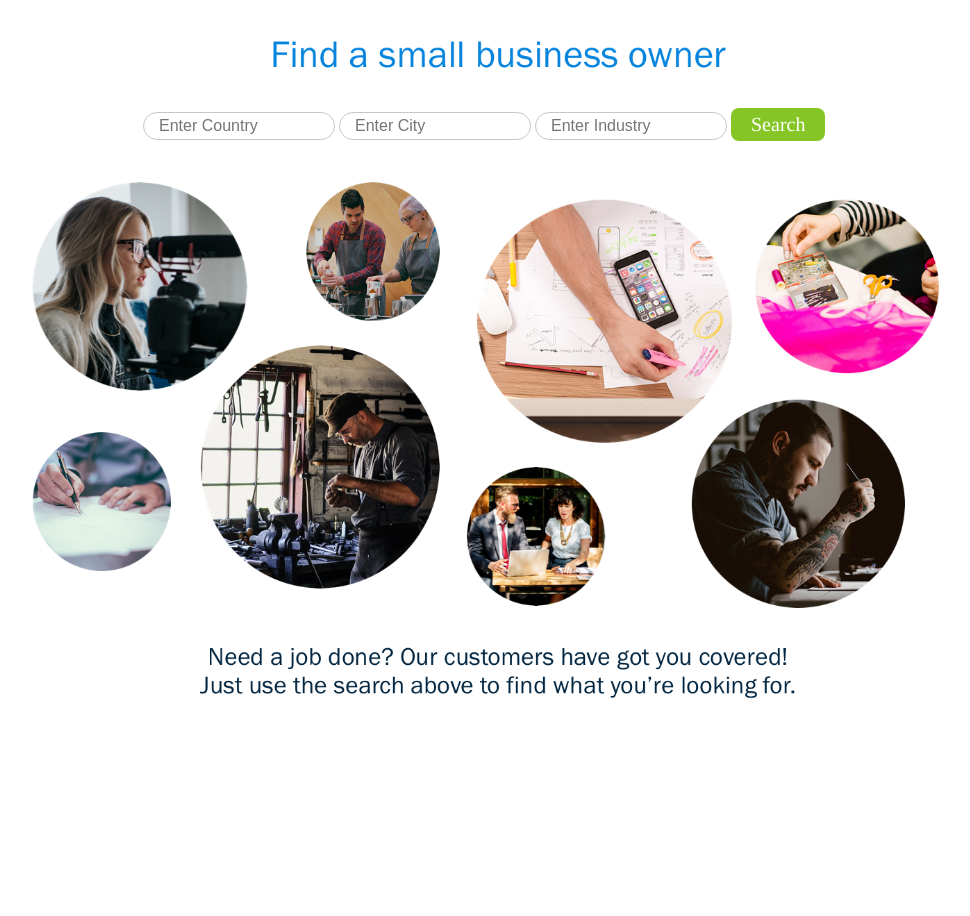
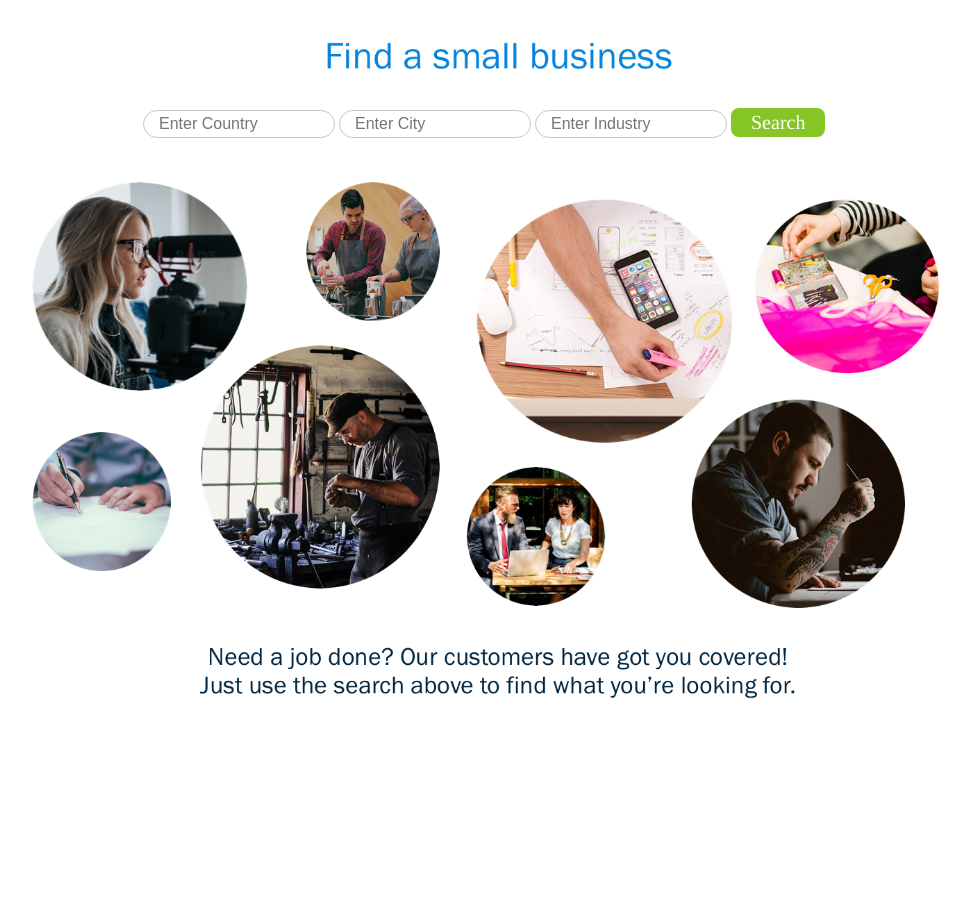
Before and after one commit to zenapotts/HackOff, a PHP site: page / in a window 1280 px wide. Shown: the whole page, without its empty margins (142-1112 px from the left). Run offline with PHP 8.4, Linux system fonts and the light colour scheme; some libraries are stand-ins or nearby versions.

Commit message:
Make Search Bar Smaller

```diff
--- a/home.css
+++ b/home.css
@@ -10,13 +10,17 @@ background: #fff;
 color: #8495a2;
 }
 
+.a{
+	color: #85c525;
+}
+
 .button{
 border: 0px solid #85C51F;
   font-family: Times;
   color: #ffffff;
   font-size: 20px;
   background: #85c525;
-  padding: 5px 20px 5px 20px;
+  padding: 3px 20px 3px 20px;
   text-decoration: none;
   border-radius: 8px;
   transition: background-color 0.15s;
@@ -25,3 +29,11 @@ border: 0px solid #85C51F;
 body {
 	background-color: #ffffff;
 }
+
+.search-icon {
+    position: absolute;
+    top: 15px;
+    left: 20px;
+}
+
+.container.form.
--- a/index.html
+++ b/index.html
@@ -20,7 +20,7 @@
 		.container {
 			margin: auto;
 			width: 1000px;
-			background-image: url('FindABusiness.png');
+			background-image: url('FindABusiness-New.png');
 			height: 900px;
 			background-size: 1000px;
 			background-repeat: no-repeat;
```
Also changed, not shown: FindABusiness-new.png (added).
